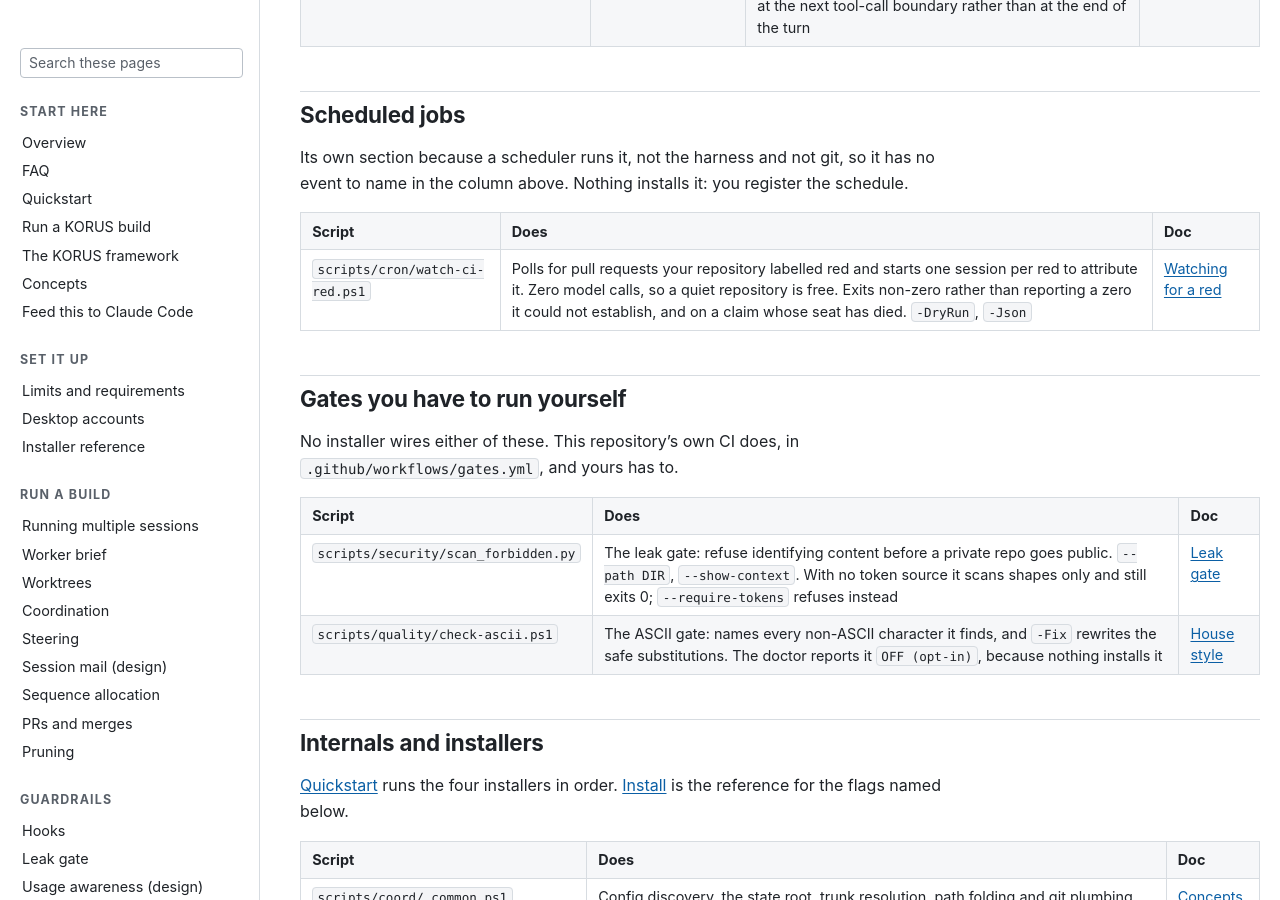
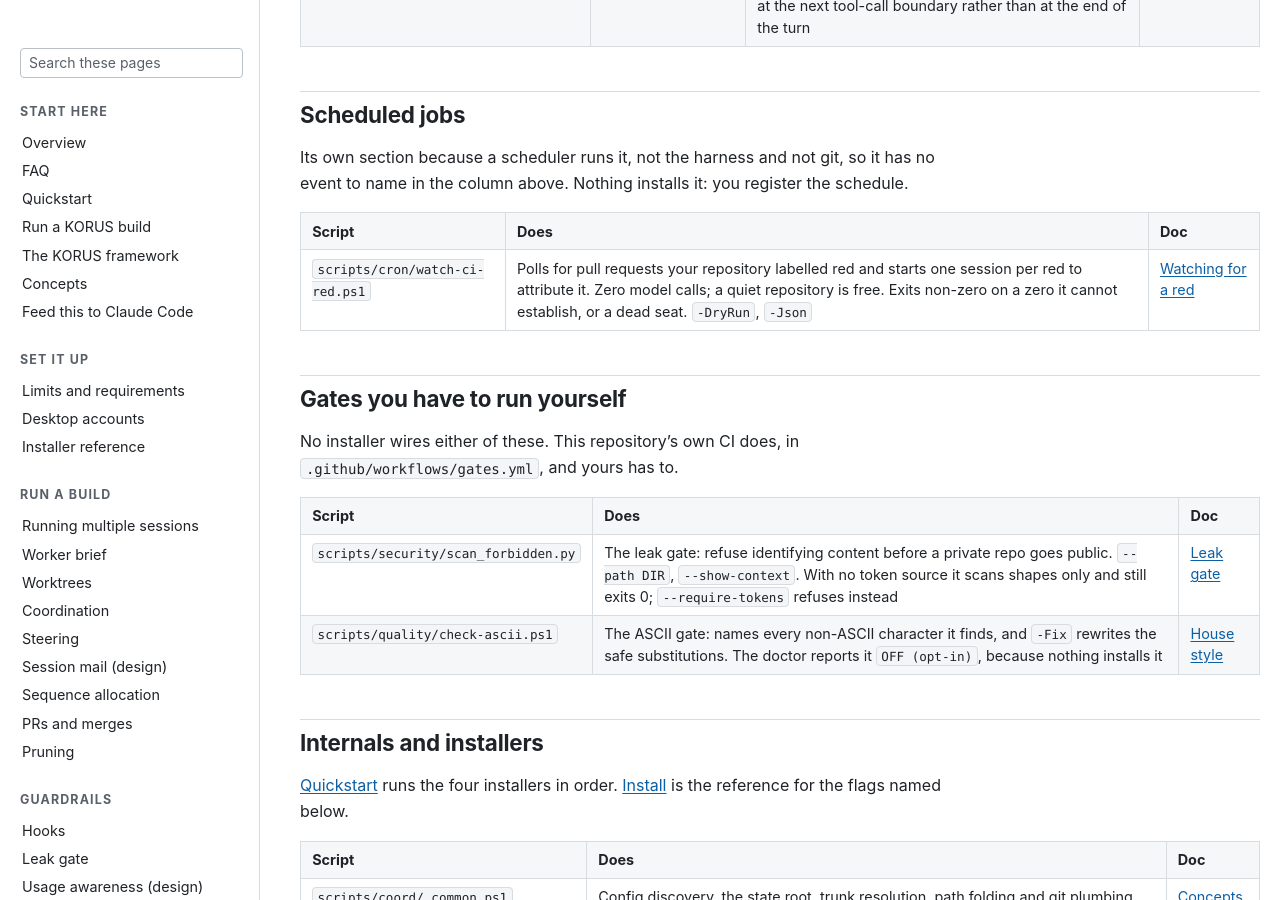
Before and after one commit to wshallwshall/claude-multisession, a Jekyll site: the page built from docs/SCRIPTS.md, in a window 1280 px wide and 900 px high, scrolled down 3090 px. Built offline with Jekyll 4.4.1, drawn with Linux system fonts in a browser that asks for light colours; our own code applies the rules of GitHub Pages for plain Markdown files.

Commit message:
Keep the watch-ci-red row inside the table-cell ratchet
The union of both sides' wording put that cell at 47 words against a 40-word
ratchet, and PD-4 forbids solving that by turning the table into prose. Both
claims survive the trim: a quiet repository costs nothing, and a dead seat is
one of the things that exits non-zero.

Co-authored-by: Claude Opus 5 <noreply@anthropic.com>

```diff
--- a/docs/SCRIPTS.md
+++ b/docs/SCRIPTS.md
@@ -79,7 +79,7 @@ in the column above. Nothing installs it: you register the schedule.
 
 | Script | Does | Doc |
 |---|---|---|
-| `scripts/cron/watch-ci-red.ps1` | Polls for pull requests your repository labelled red and starts one session per red to attribute it. Zero model calls, so a quiet repository is free. Exits non-zero rather than reporting a zero it could not establish, and on a claim whose seat has died. `-DryRun`, `-Json` | [Watching for a red](CI-RED-WATCH.md) |
+| `scripts/cron/watch-ci-red.ps1` | Polls for pull requests your repository labelled red and starts one session per red to attribute it. Zero model calls; a quiet repository is free. Exits non-zero on a zero it cannot establish, or a dead seat. `-DryRun`, `-Json` | [Watching for a red](CI-RED-WATCH.md) |
 
 ## Gates you have to run yourself
 
```
